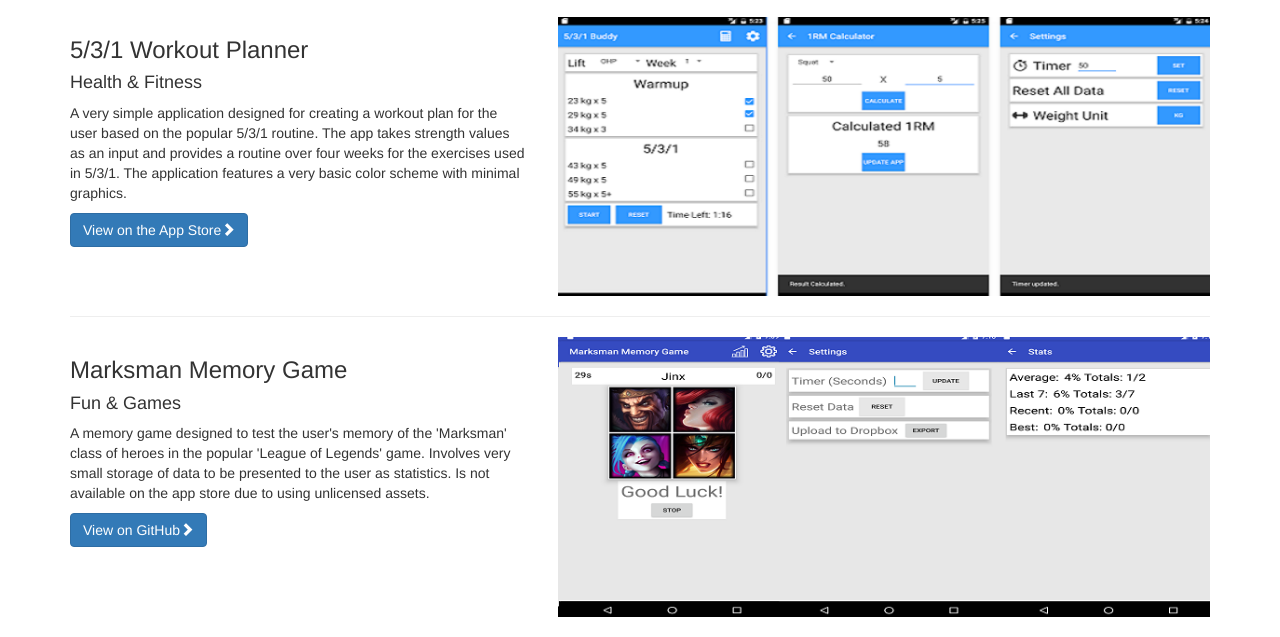
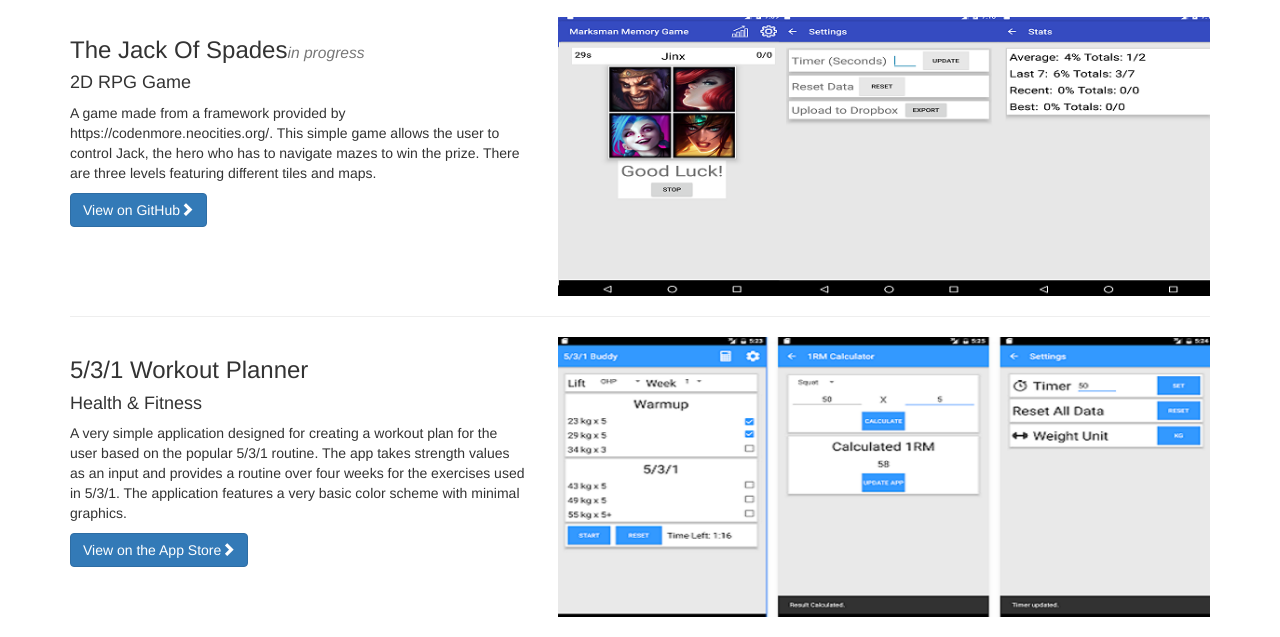
Before and after one commit to benalewis/benalewis.github.io, a plain HTML site: page index.html in a window 1280 px wide. Shown: the part 163-800 px from the top of the page. Drawn offline with Linux system fonts and the light colour scheme.

Commit message:
Changed CV

```diff
--- a/index.html
+++ b/index.html
@@ -65,6 +65,26 @@
         </div>
         <!-- /.row -->
 
+		<!-- Project One -->
+        <div class="row">
+            <div class="col-md-5">
+                <h3>The Jack Of Spades<i><small>in progress</small></i></h3>
+                <h4>2D RPG Game</h4>
+                <p>A game made from a framework provided by https://codenmore.neocities.org/. This simple game
+				allows the user to control Jack, the hero who has to navigate mazes to win the prize. There
+				are three levels featuring different tiles and maps.</p>
+                <a class="btn btn-primary" href="https://github.com/benalewis/The_Jack_Of_Spades_2D_RPG">View on GitHub<span class="glyphicon glyphicon-chevron-right"></span></a>
+            </div>
+			<div class="col-md-7">
+                <a href="#">
+                    <img class="img-responsive" src="images/123.png" alt="">
+                </a>
+            </div>
+        </div>
+        <!-- /.row -->
+
+        <hr>
+
         <!-- Project One -->
         <div class="row">
 
```
Also changed, not shown: 1 other file.
